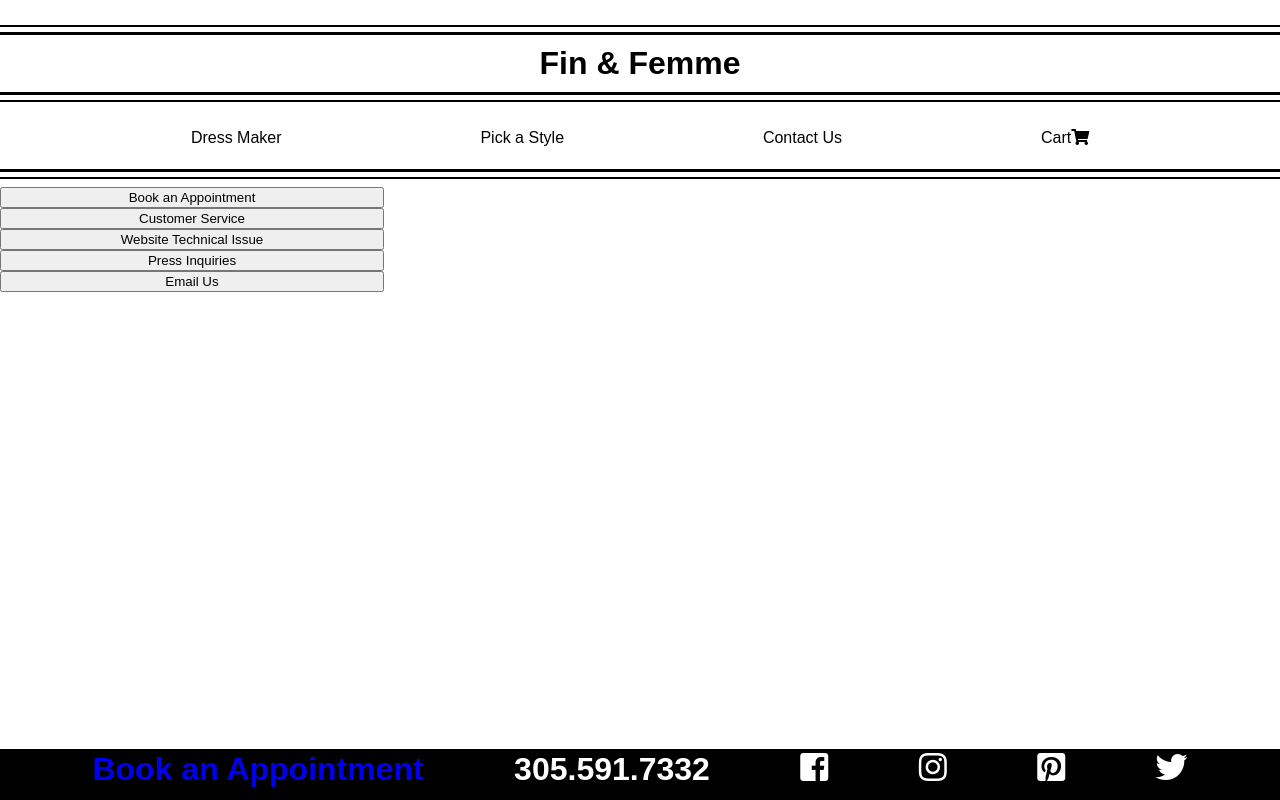
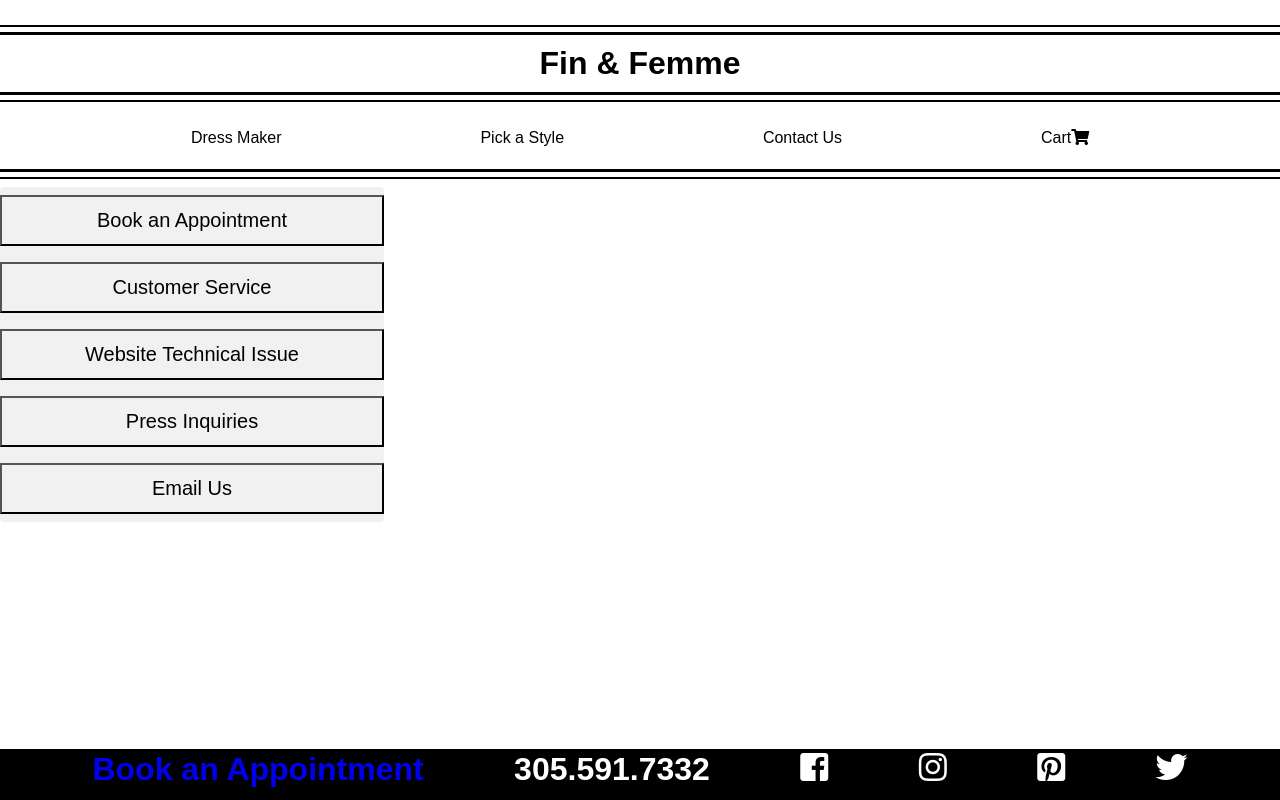
Before and after one commit to nguy2819/Project-for-Corey-WEDDING-DRESS-WEBSITE, a React (Create React App) app: page / in a window 1280 px wide. Built offline with nearby package versions, Linux system fonts and the light colour scheme.

Commit message:
added some more styled components to make the perfect look for the Contact component

```diff
--- a/src/Components/ContactUs.js
+++ b/src/Components/ContactUs.js
@@ -23,6 +23,35 @@ const Sidebar = styled.div`
     border: none;
     border-radius: 4px;
     cursor: pointer;
+`;
+
+const SyledButton = styled.button`
+    font-size: 20px;
+    width: 100%;
+    padding: 12px 20px;
+    margin: 8px 0;
+    box-sizing: border-box;
+    -webkit-transition: 0.5s;
+    transition: 0.5s;
+    outline: none;
+    background-color: #f1f1f1;
+    &:hover {
+        background-color: white;
+        border-right: 1px solid transparent;
+    };
+`;
+
+const SelectedButton = styled.button`
+font-size: 20px;
+    width: 100%;
+    padding: 12px 20px;
+    margin: 8px 0;
+    box-sizing: border-box;
+    -webkit-transition: 0.5s;
+    transition: 0.5s;
+    outline: none;
+    background-color: white;
+    border-right: 1px solid transparent;
 `;
 
 const Content = styled.p`
@@ -98,11 +127,21 @@ class ContactUs extends React.Component{
         return (
             <Wrapper>
                 <Sidebar>
-                    <button onClick={e => this.onTabChange('book')}> Book an Appointment </button>
-                    <button onClick={e => this.onTabChange('customerservice')}> Customer Service</button>
-                    <button onClick={e => this.onTabChange('websitetechnicalissue')}> Website Technical Issue</button>
-                    <button onClick={e => this.onTabChange('pressinquiries')}> Press Inquiries</button>
-                    <button onClick={e => this.onTabChange('email')}> Email Us</button>
+                    {this.state.currentTab === 'book'
+                        ? <SelectedButton> Book an Appointment </SelectedButton>
+                        : <SyledButton onClick={e => this.onTabChange('book')}> Book an Appointment </SyledButton>}
+                    {this.state.currentTab === 'customerservice'
+                        ? <SelectedButton> Customer Service </SelectedButton>
+                        : <SyledButton onClick={e => this.onTabChange('customerservice')}> Customer Service</SyledButton>}
+                    {this.state.currentTab === 'websitetechnicalissue'
+                        ? <SelectedButton> Website Technical Issue </SelectedButton>
+                        : <SyledButton onClick={e => this.onTabChange('websitetechnicalissue')}> Website Technical Issue</SyledButton>}
+                    {this.state.currentTab === 'pressinquiries'
+                        ? <SelectedButton> Press Inquiries </SelectedButton>
+                        : <SyledButton onClick={e => this.onTabChange('pressinquiries')}> Press Inquiries</SyledButton>}
+                    {this.state.currentTab === 'email'
+                        ? <SelectedButton> Email Us </SelectedButton>
+                        : <SyledButton onClick={e => this.onTabChange('email')}> Email Us</SyledButton>}
                 </Sidebar>
                 <ElementWrapper>
                     {element}
--- a/src/Components/EmailUs.js
+++ b/src/Components/EmailUs.js
@@ -7,7 +7,7 @@ const Content = styled.form`
 
 `;
 
-const StyleInput = styled.div`
+const StyleInput = styled.input`
     width: 100%;
     padding: 12px 20px;
     margin: 8px 0;
@@ -20,12 +20,16 @@ const StyleInput = styled.div`
         border: 3px solid #555;
     }
     border-radius: 12px;
+    &:focus{
+        border-color: blue;
+        outline: 0;
+    }
 `;
 
-const StyleTextArea = styled.div`
+const StyledTextArea = styled.textarea`
     width: 100%;
     height: 150px;
-    padding: 12px 20px;
+    padding: 16px 20px;
     box-sizing: border-box;
     border: 3px solid #ccc;
     &:hover {
@@ -36,9 +40,13 @@ const StyleTextArea = styled.div`
     font-size: 16px;
     resize: none;
     border-radius: 12px;
+    &:focus{
+        border-color: blue;
+        outline: 0;
+    }
 `;
 
-const StyleSubmitButton = styled.div`
+const StyleSubmitButton = styled.button`
     background-color: #4CAF50;
     border: none;
     color: white;
@@ -47,14 +55,27 @@ const StyleSubmitButton = styled.div`
     margin: 4px 2px;
     cursor: pointer;
     border-radius: 12px;
+    margin-bottom: 100px;
 `;
 
-const StyleSelectStateButton = styled.div`
+const StyleSelectStateButton = styled.select`
     width: 100%;
+    height: 50px;
     padding: 12px 20px;
-    border: none;
-    border-radius: 4px;
-    background-color: #f1f1f1;
+    margin: 8px 0;
+    box-sizing: border-box;
+    -webkit-transition: 0.5s;
+    transition: 0.5s;
+    outline: none;
+    border: 3px solid #ccc;
+    &:hover {
+        border: 3px solid #555;
+    }
+    border-radius: 12px;
+    &:focus{
+        border-color: blue;
+        outline: 0;
+    }
 `;
 
 const StyleStarRedColor = styled.div`
@@ -68,24 +89,22 @@ export default function EmailUs(){
             <p><StyleStarRedColor>* required fields</StyleStarRedColor></p>
                 <form>
                     <label for="fname"> * First Name</label>
-                    <StyleInput><input type="text" id="fname" name="firstname" placeholder="Your name.."/></StyleInput>
+                    <StyleInput type="text" id="fname" name="firstname" placeholder="Your name.."/>
 
                     <label for="lname"> * Last Name</label>
-                    <StyleInput><input type="text" id="lname" name="lastname" placeholder="Your last name.."/></StyleInput>
+                    <StyleInput type="text" id="lname" name="lastname" placeholder="Your last name.."/>
 
                     <label for="address1"> Address Line 1:</label>
-                    <StyleInput><input type="text" id="address1" name="addressline1" placeholder="Your address.."/></StyleInput>
+                    <StyleInput type="text" id="address1" name="addressline1" placeholder="Your address.."/>
 
                     <label for="address2"> Address Line 2:</label>
-                    <StyleInput><input type="text" id="address2" name="addressline2" placeholder="Your address.."/></StyleInput>
+                    <StyleInput type="text" id="address2" name="addressline2" placeholder="Your address.."/>
 
                     <label for="city"> City:</label>
-                    <StyleInput><input type="text" id="city" name="city" placeholder="Your city.."/></StyleInput>
+                    <StyleInput type="text" id="city" name="city" placeholder="Your city.."/>
 
                     <label for="state"> * State:</label>
-                    <StyleInput>
                             <StyleSelectStateButton>
-                                <select>
                                     <option value="AL">Alabama</option>
                                     <option value="AK">Alaska</option>
                                     <option value="AZ">Arizona</option>
@@ -136,35 +155,33 @@ export default function EmailUs(){
                                     <option value="WV">West Virginia</option>
                                     <option value="WI">Wisconsin</option>
                                     <option value="WY">Wyoming</option>
-                                </select>
                             </StyleSelectStateButton>
-                    </StyleInput>
 
                     <label for="zipcode"> Zip Code:</label>
-                    <StyleInput><input type="number" id="zipcode" name="zipcode" placeholder="Your zip code.."/></StyleInput>
+                    <StyleInput type="number" id="zipcode" name="zipcode" maxLength="5" placeholder="Your zip code.."/>
 
                     <label for="phone"> * Phone number:</label>
-                    <StyleInput><input type="number" id="phone" name="phone" placeholder="Your phone number.."/></StyleInput>
+                    <StyleInput type="text" id="phone" name="phone" maxLength="14" placeholder="Your phone number.."/>
 
                     <label for="email"> * Email:</label>
-                    <StyleInput><input type="email" id="email" name="email" placeholder="Your email.."/></StyleInput>
+                    <StyleInput type="email" id="email" name="email" placeholder="Your email.."/>
 
                     <label for="Order Number"> Order Number:</label>
-                    <StyleInput><input type="number" id="ordernumber" name="ordernumber" placeholder="Your order number.."/></StyleInput>
+                    <StyleInput type="number" id="ordernumber" name="ordernumber" placeholder="Your order number.."/>
 
                     <label for="weddingdate"> Wedding date:</label>
-                    <StyleInput><input type="date" type="datetime-local" id="weddingdate" name="weddingdate" placeholder="Your wedding date.."/></StyleInput>
+                    <StyleInput type="date" id="weddingdate" name="weddingdate" placeholder="Your wedding date.."/>
 
                     <label for="subject"> * Subject:</label>
-                    <StyleInput><input type="text" id="subject" name="subject" placeholder="Please type your subject.."/></StyleInput>
+                    <StyleInput type="text" id="subject" name="subject" placeholder="Please type your subject.."/>
 
                     <label for="file"> File attach:</label>
-                    <StyleInput><input type="file" id="file" name="file"/></StyleInput>
+                    <StyleInput type="file" id="file" name="file"/>
 
                     <label for="message"> * Message:</label>
-                    <StyleTextArea><input type="textarea" id="message" name="message" placeholder="Please type your message.."/></StyleTextArea>
+                    <StyledTextArea id="message" name="message" placeholder="Please type your message.."/>
 
-                    <StyleSubmitButton><button> Submit </button></StyleSubmitButton>
+                    <StyleSubmitButton> Submit</StyleSubmitButton>
                 </form>
         </Content>
     )
```
Also changed, not shown: 1 other file (tests, documents, lock files or other folders).
